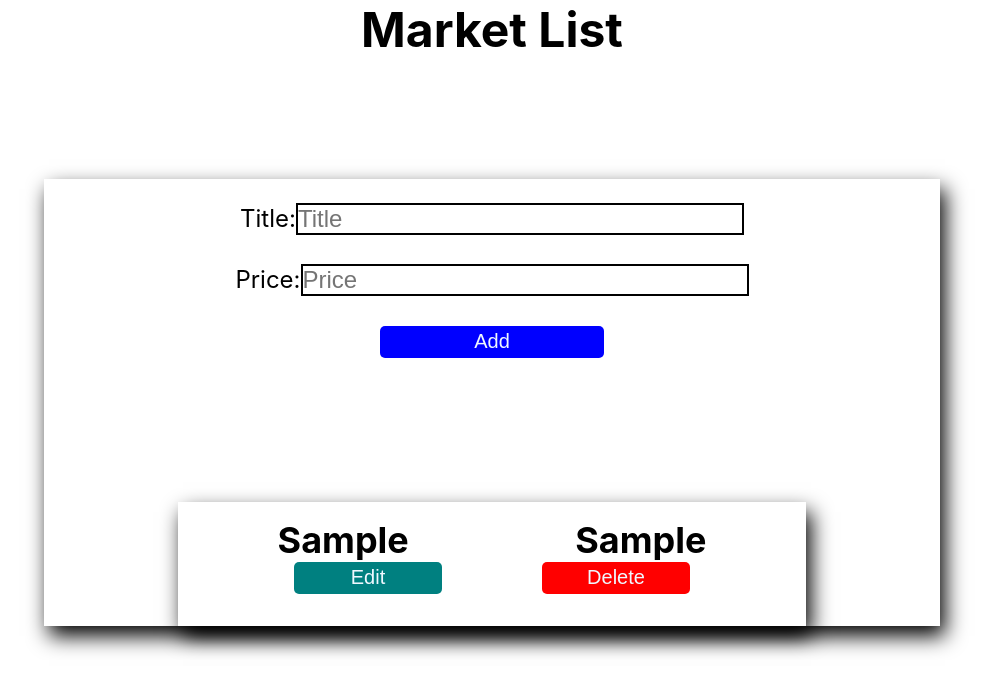
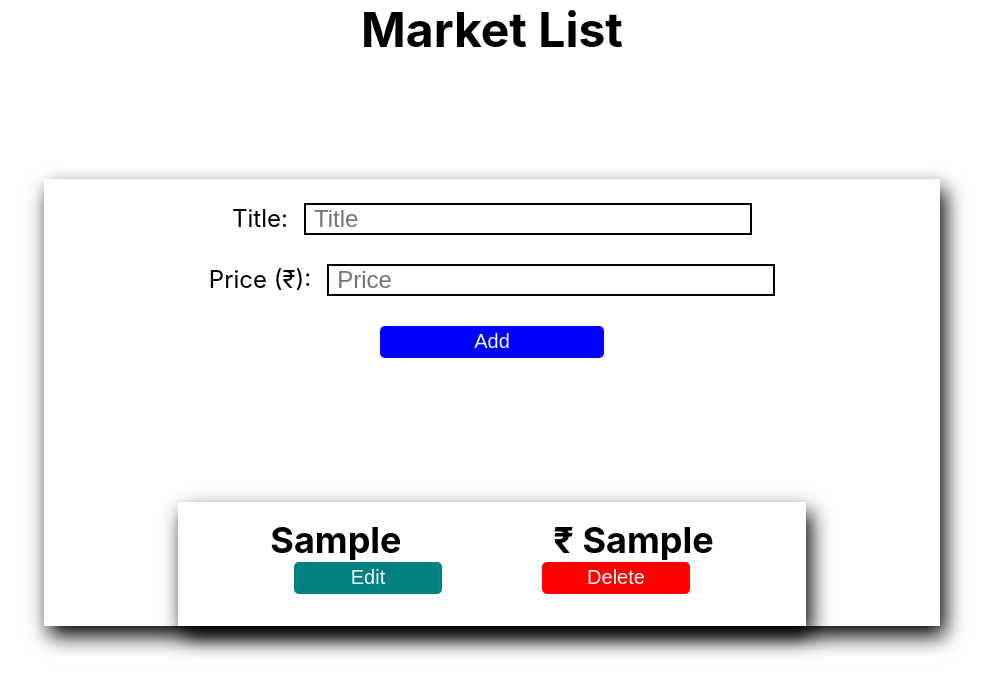
Before and after one commit to MuntjeerAli/react-to-do-list, a React (Create React App) app: page / in a window 1280 px wide. Both pictures are taken after typing "Sample", "Sample" into the empty fields and a click on the button "Add". Shown: the top 694 px of the page, without its empty margins (148-1141 px from the left). Built offline with nearby package versions, Linux system fonts and the light colour scheme; the HTML template or start-up script is replaced by a standard one.

Commit message:
Added style to input

```diff
--- a/src/App.css
+++ b/src/App.css
@@ -19,6 +19,10 @@
   box-shadow: 5px 10px 20px black;
 }
 
+label{
+  padding-right: 1rem;
+}
+
 .forms{
   padding-top: 1.5rem;
   padding-bottom: 1.5rem;
@@ -29,6 +33,7 @@ input{
   width: 50%;
   font-size: 1.5rem;
   border: 2px solid black;
+  padding-left: 0.5rem ;
 }
 
 .btnAdd{
--- a/src/App.js
+++ b/src/App.js
@@ -86,7 +86,7 @@ const App = () => {
       <br/>
       <div>
         <label htmlFor='price' className='label'>
-          Price:
+          Price (₹):
         </label>
         <input type="text"
         id='price' name='price'
@@ -106,7 +106,7 @@ const App = () => {
         <li key={id} className='lists'>
           <div className='allList'>
           <h2>{title}</h2>
-          <h2>{price}</h2>
+          <h2>₹ {price}</h2>
           </div>
           <div className='btns'>
           <button className='btnEdit' onClick = {() => updateList(id)}>Edit</button>
```
